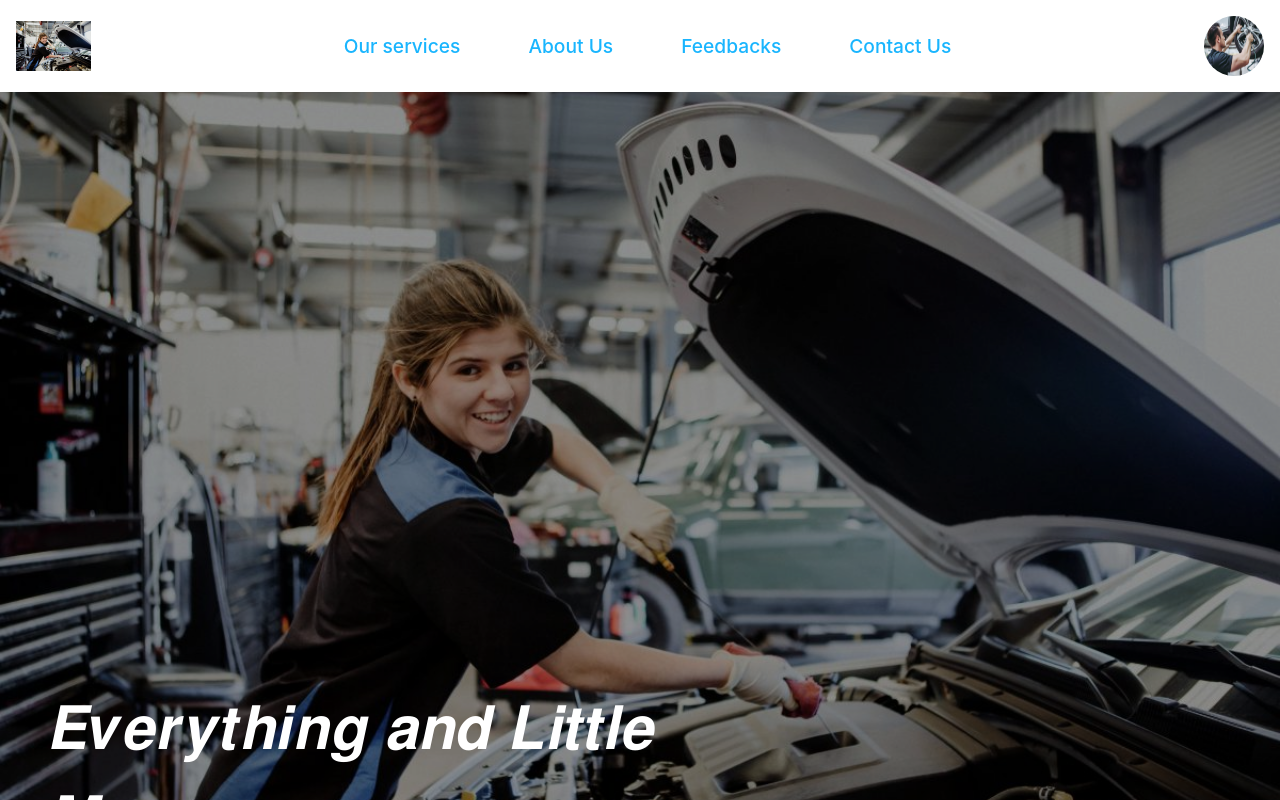
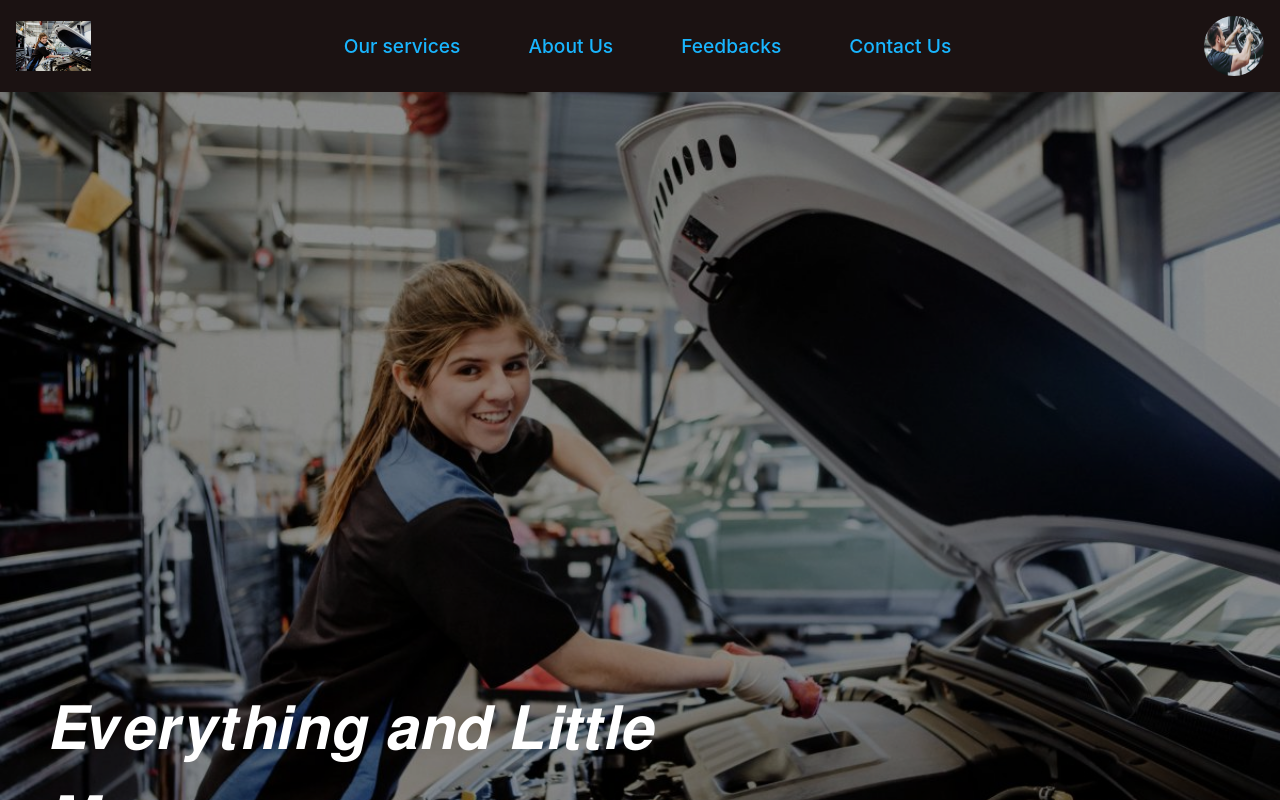
Before and after one commit to YaseeRathnayaka/De-Manager, a React (Vite) app in the folder client/: page / in a window 1280 px wide. Shown: the top 800 px of the page. Built offline with nearby package versions, Linux system fonts and the light colour scheme; grey boxes are pictures that could not be loaded.

Commit message:
header styling

```diff
--- a/client/src/Componets/Header.jsx
+++ b/client/src/Componets/Header.jsx
@@ -4,7 +4,7 @@ import userIcon from '../assets/background2.jpg';
 
 const styles = {
   header: {
-    backgroundColor: 'transparent',
+    backgroundColor: '#1B1212',
     display: 'flex',
     justifyContent: 'center',
     alignItems: 'center',
@@ -47,14 +47,14 @@ const styles = {
     backgroundColor: '#19B5FE',
   },
   navLinkActive: {
-    color: '#19B5FE',
+    color: 'white',
     backgroundColor: '#19B5FE',
   },
   userIcon: {
     height: '60px',
     width: '60px',
     marginLeft: 'auto',
-    borderRadius:'50px',
+    borderRadius: '50px',
   },
 };
 
```
